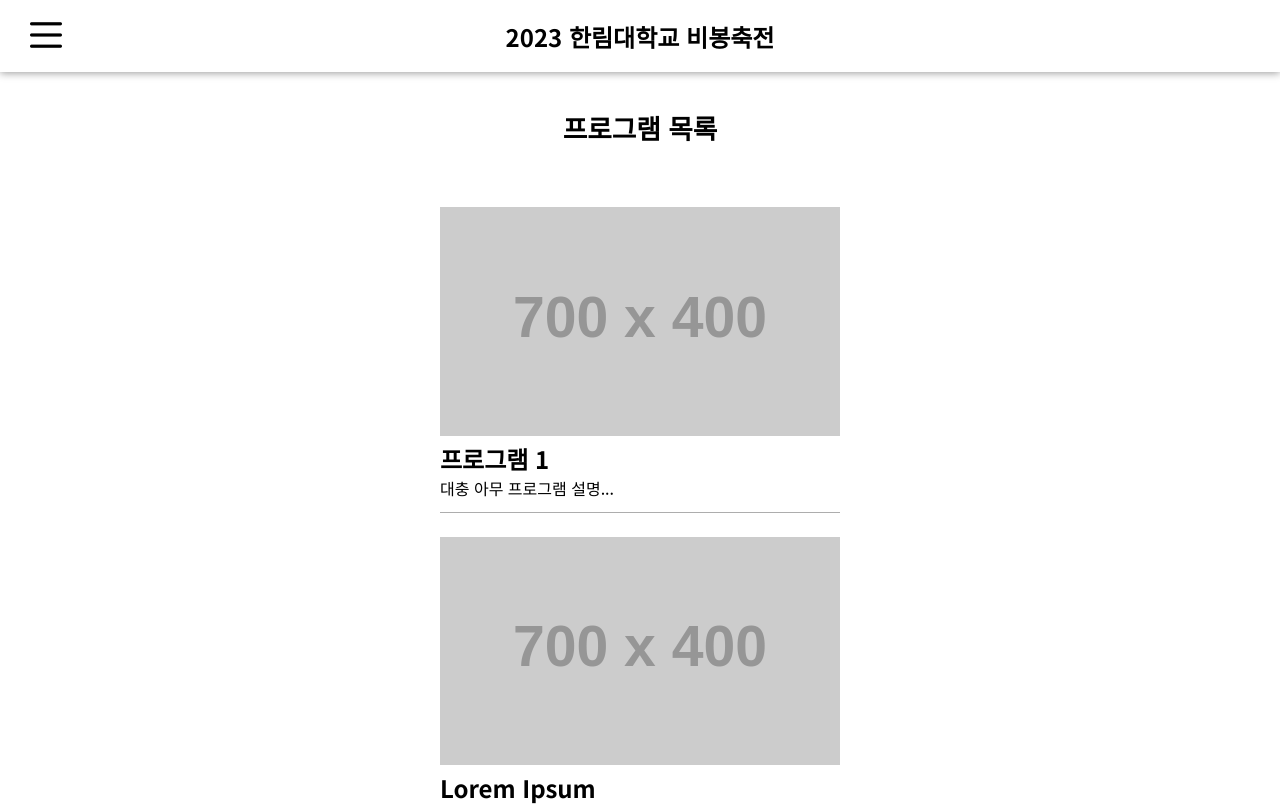
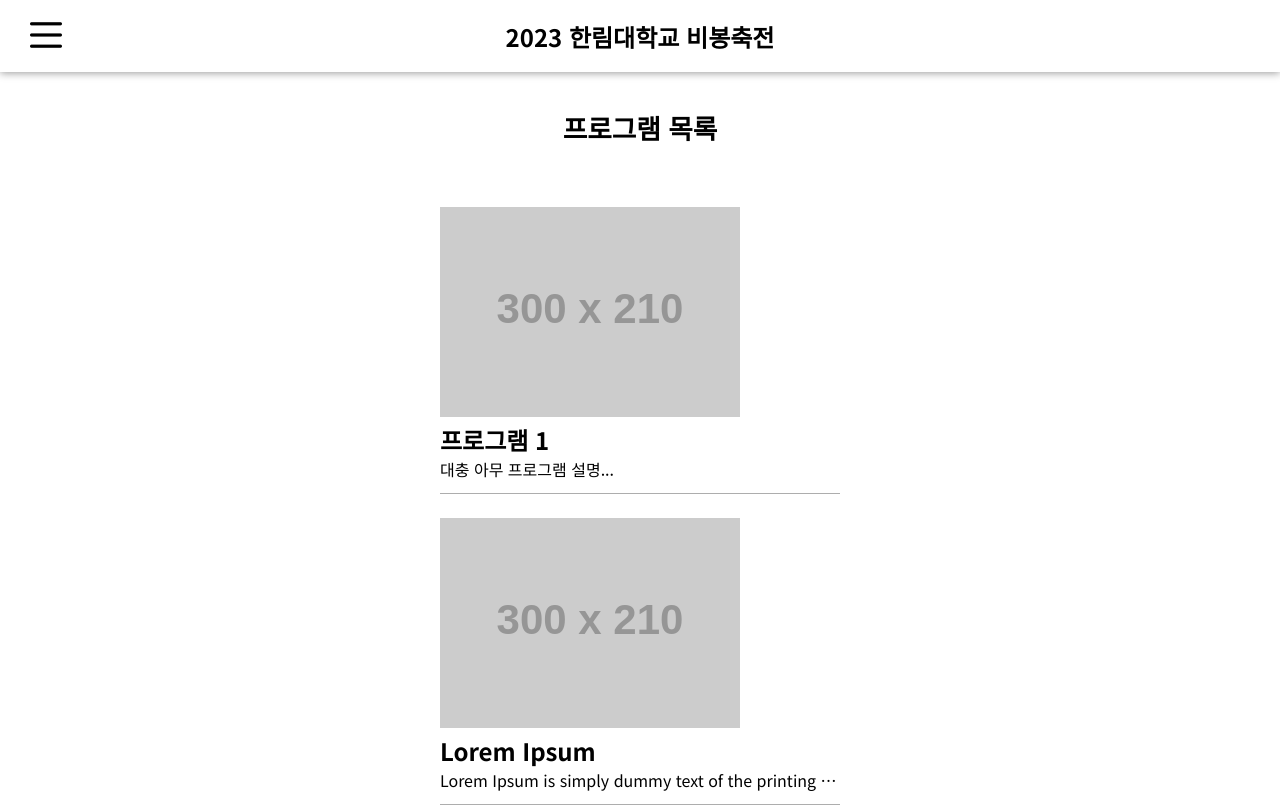
Before and after one commit to Hallym-LIKELION/HallymFestival2023-Frontend, a Vue app: page /program in a window 1280 px wide. Shown: the top 806 px of the page. Built offline with nearby package versions, Linux system fonts and the light colour scheme.

Commit message:
chore: placeholder 이미지를 placehold.co로 변경

```diff
--- a/src/components/ListItem.vue
+++ b/src/components/ListItem.vue
@@ -26,7 +26,7 @@ export default {
     image: {
       type: String,
       default() {
-        return 'https://via.placeholder.com/60x60/D9D9D9/b8b8b8';
+        return 'https://placehold.co/60x60';
       }
     },
     imageAlt: {
--- a/src/components/ProgramCard.vue
+++ b/src/components/ProgramCard.vue
@@ -26,7 +26,7 @@ export default {
     image: {
       type: String,
       default() {
-        return 'https://via.placeholder.com/700x400/D9D9D9/b8b8b8';
+        return 'https://placehold.co/300x210';
       }
     }
   }
--- a/src/views/BoothView.vue
+++ b/src/views/BoothView.vue
@@ -22,10 +22,9 @@
 
       <div class="header-content">
         <p class="header-tag">
-          <img
-            class="header-image"
-            :src="data.image || 'https://via.placeholder.com/700x400/D9D9D9/aaaaaa'"
-          />{{ data.tag?.map((item) => '#' + item).join(' ') || 'Loading...' }}
+          <img class="header-image" :src="data.image || 'https://placehold.co/700x400'" />{{
+            data.tag?.map((item) => '#' + item).join(' ') || 'Loading...'
+          }}
         </p>
       </div>
     </div>
```
